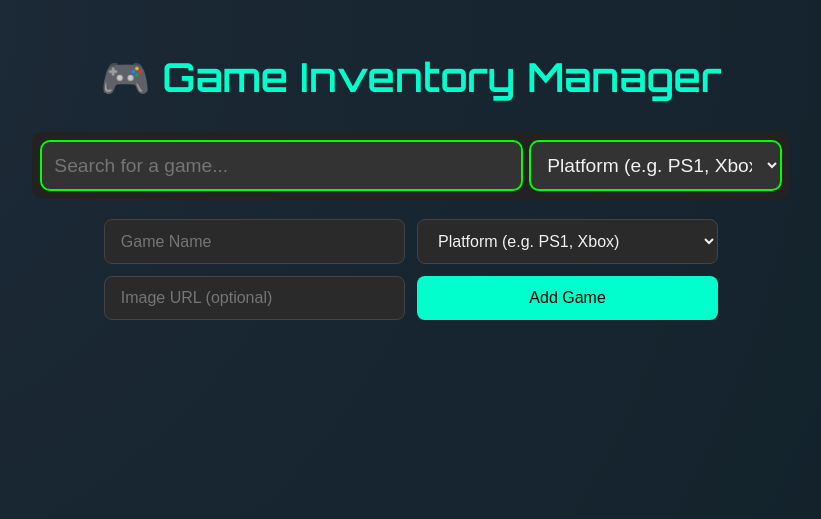
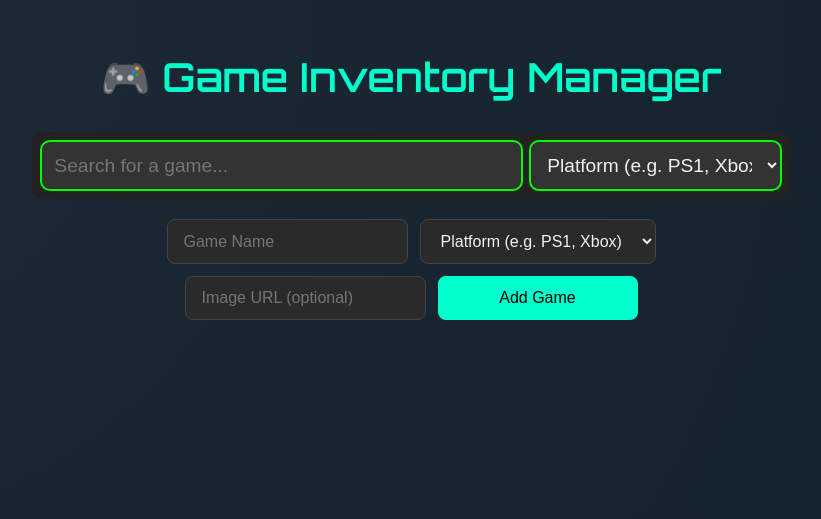
Before and after one commit to Bonzay993/GameInventoryManager, a Flask app: page / in a window 1280 px wide. Shown: the top 519 px of the page, without its empty margins (229-1050 px from the left). Run offline with Flask 3, Linux system fonts and the light colour scheme; data that the repository does not hold is empty.

Commit message:
Fixed the form size on the main page

```diff
--- a/static/css/styles.css
+++ b/static/css/styles.css
@@ -70,7 +70,7 @@ h1 {
   font-size: 1rem;
   border-radius: 8px;
   border: none;
-  flex: 1 1 250px;
+
   min-width: 200px;
   box-sizing: border-box;
 }
```
